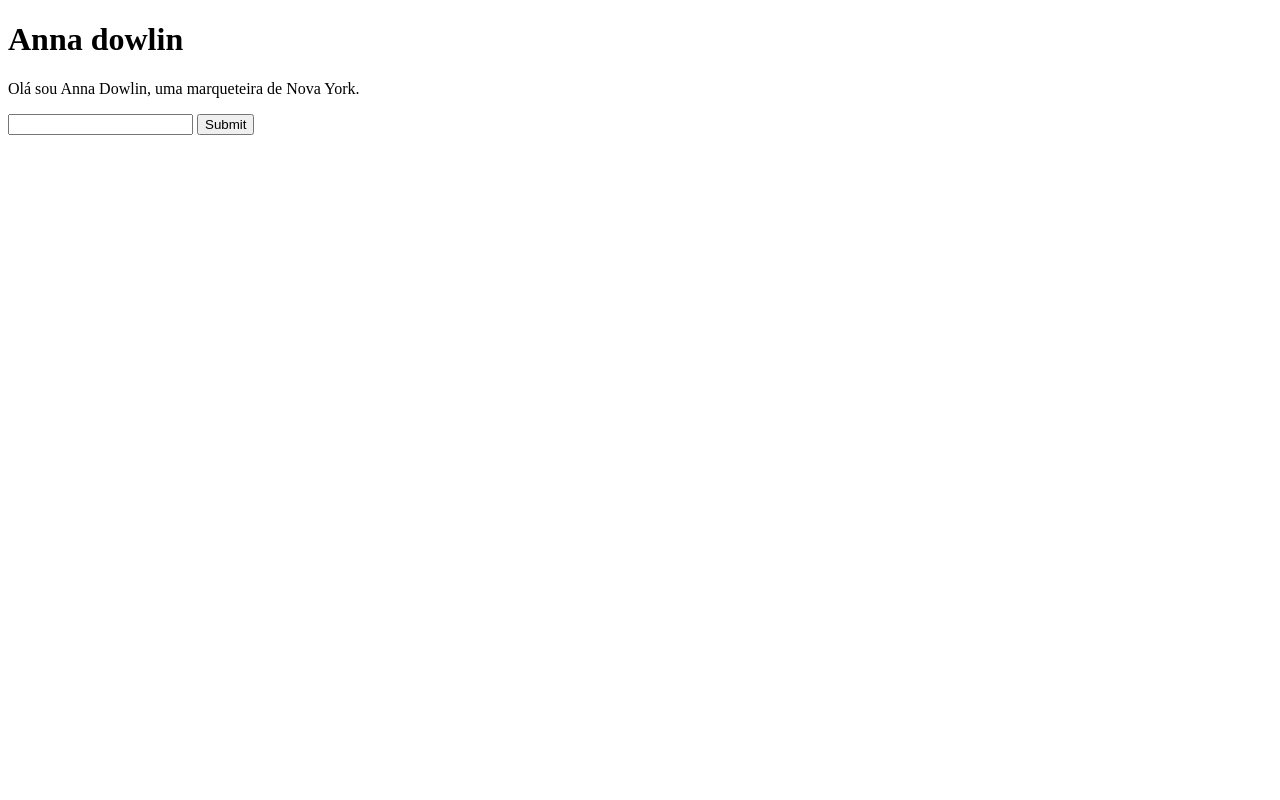
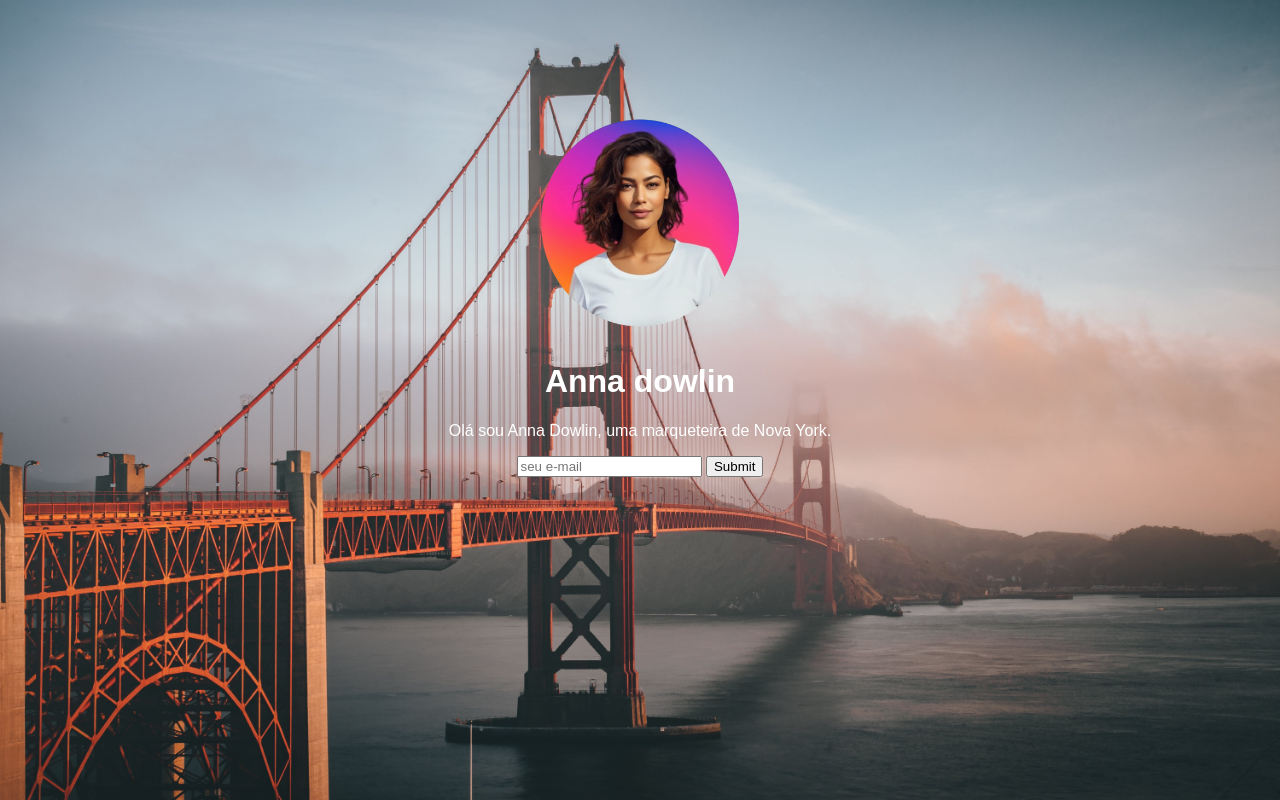
Before and after one commit to VitoriaSousaGomes/html-css, a plain HTML site: page projetos/login/index.html in a window 1280 px wide. Drawn offline with Linux system fonts and the light colour scheme.

Commit message:
estilo e o texto

```diff
--- a/projetos/login/index.html
+++ b/projetos/login/index.html
@@ -3,12 +3,30 @@
 <head>
     <meta charset="UTF-8">
     <meta name="viewport" content="width=device-width, initial-scale=1.0">
-    <title>Login</title>
+    <title>Anna dawlin</title>
+    <style>
+        body {
+            text-align: center;
+            background-image: url(imagens/fundo.jpg);
+            background-size: cover;
+            color: white;
+            font-family: Arial, Helvetica, sans-serif;
+        }
+
+        img {
+            padding-top: 100px;
+        }
+
+        input.caixa {
+            color: white;
+        }
+    </style>
 </head>
 <body>
+    <img src="imagens/perfil.png" alt="anna" width="330px" height="230px">
     <h1> Anna dowlin</h1>
     <p>Olá sou Anna Dowlin, uma marqueteira de Nova York.</p>
-    <input type="email">
+    <input type="email" placeholder="seu e-mail" id="caixa">
     <input type="submit">
 </body>
 </html>
```
Also changed, not shown: projetos/login/imagens/fundo.jpg (added), projetos/login/imagens/perfil.png (added).
